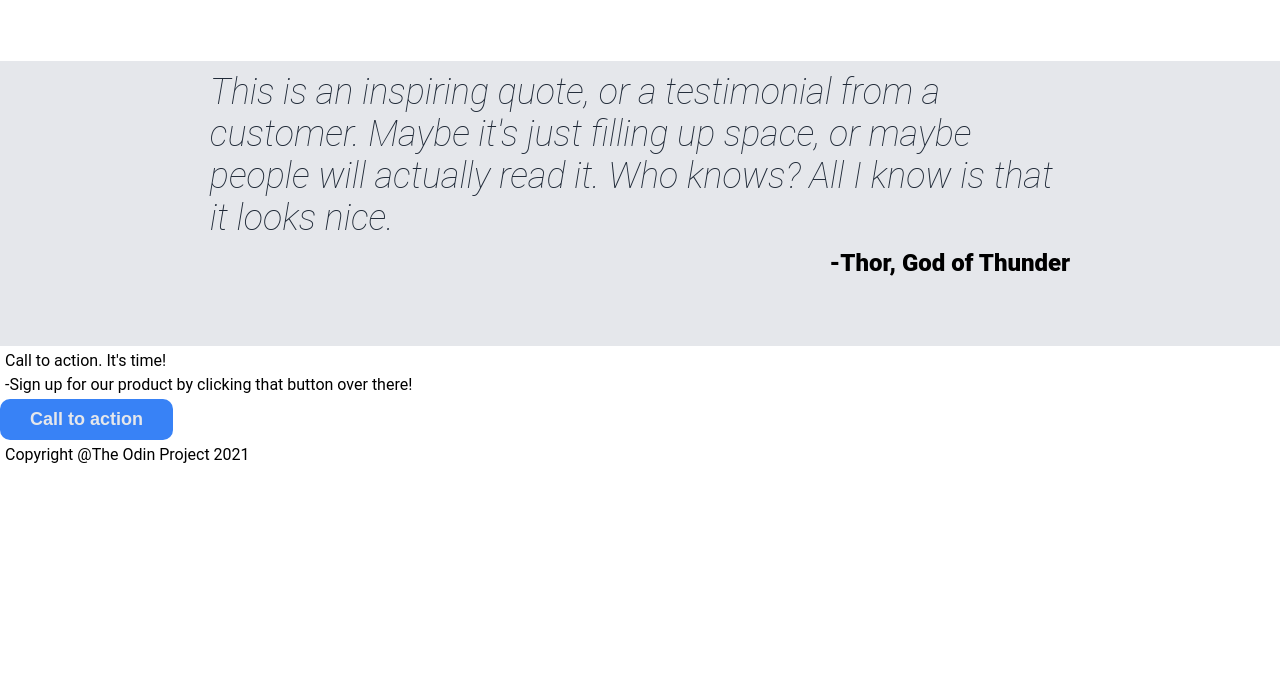
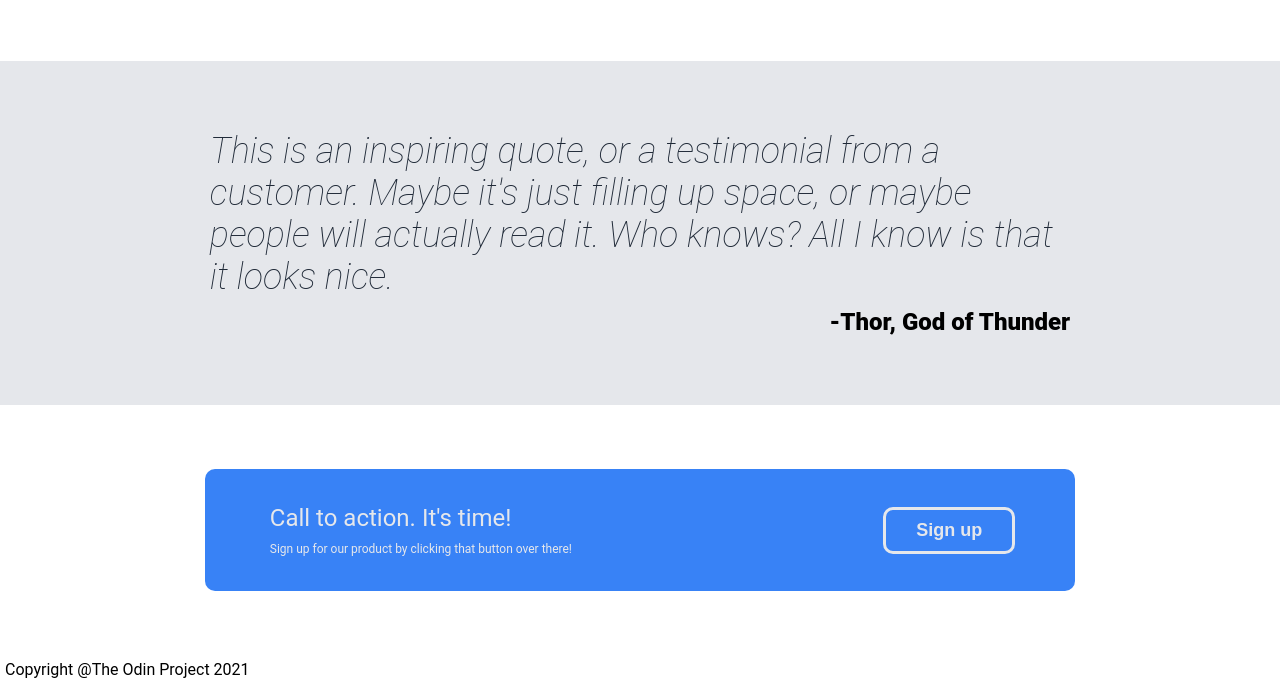
Before and after one commit to EverybodyToTheLimit/LandingPage, a plain HTML site: page index.html in a window 1280 px wide. Shown: the part 909-1593 px from the top of the page. Before the commit the page ends 1378 px from the top, so only its background shows below. Drawn offline with Linux system fonts and the light colour scheme.

Commit message:
Add section 4 styling

```diff
--- a/css/styles.css
+++ b/css/styles.css
@@ -131,7 +131,7 @@ button {
 /* Section three styles */
 
 .section-three {
-    padding: 5px 16% 5% 16%;
+    padding: 5% 16% 5% 16%;
     background-color: #e5e7eb;
     display: flex;
     flex-direction: column;
@@ -150,3 +150,38 @@ button {
     font-weight: 800;
     font-size: 24px;
 }
+
+/* Section four styles */
+
+.section-four {
+    padding: 5% 16% 5% 16%;
+}
+
+.section-four-container-box {
+    display: flex;
+    justify-content:space-between;
+    align-items: center;
+    padding: 30px 60px;
+    background-color:#3882f6;
+    border: none;
+    border-radius: 10px;
+    flex: 1;
+}
+
+.section-four-text {
+    display: flex;
+    flex-direction: column;
+    align-items: flex-start;
+    color:#e5e7eb;
+    font-size: 24px;
+}
+
+.smaller-text {
+    font-size: 12px;
+}
+
+.section-four-button {
+    border: solid;
+    border-color: #e5e7eb;
+    border-radius: 10px;
+}
--- a/index.html
+++ b/index.html
@@ -57,11 +57,14 @@
             <p class="signature">-Thor, God of Thunder</p>
         </div>
         <div class="section-four">
-            <div class="section-four-text"></div>
-                <p>Call to action. It's time!</p>
-                <p>-Sign up for our product by clicking that button over there!</p>
-            <div class="section-four-button">
-                <button>Call to action</button>
+            <div class="section-four-container-box">
+                <div class="section-four-text">
+                    <p class="bigger-text">Call to action. It's time!</p>
+                    <p class="smaller-text">Sign up for our product by clicking that button over there!</p>
+                </div>
+                <div class="section-four-button">
+                    <button>Sign up</button>
+                </div>
             </div>
         </div>
         <div class="footer">
```
